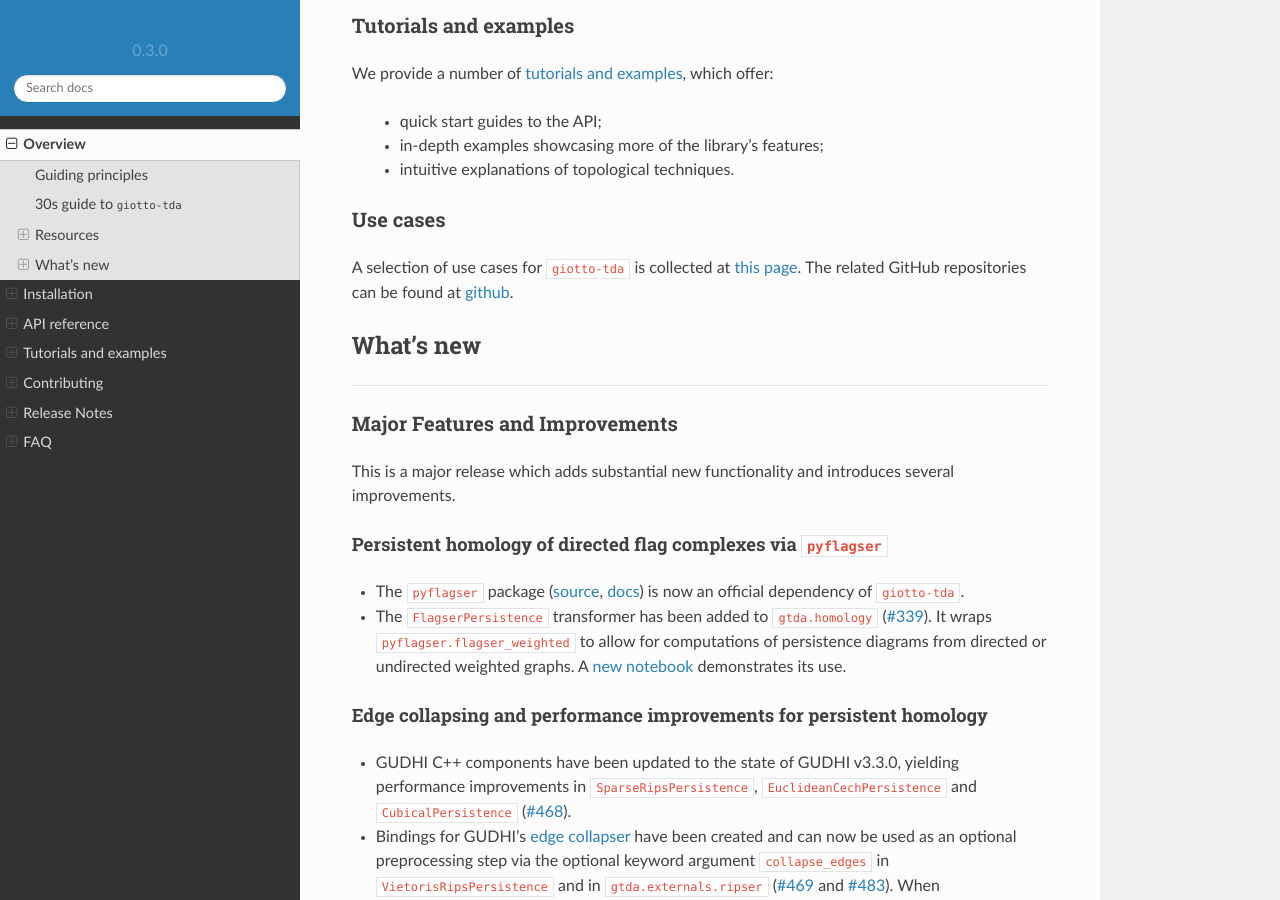
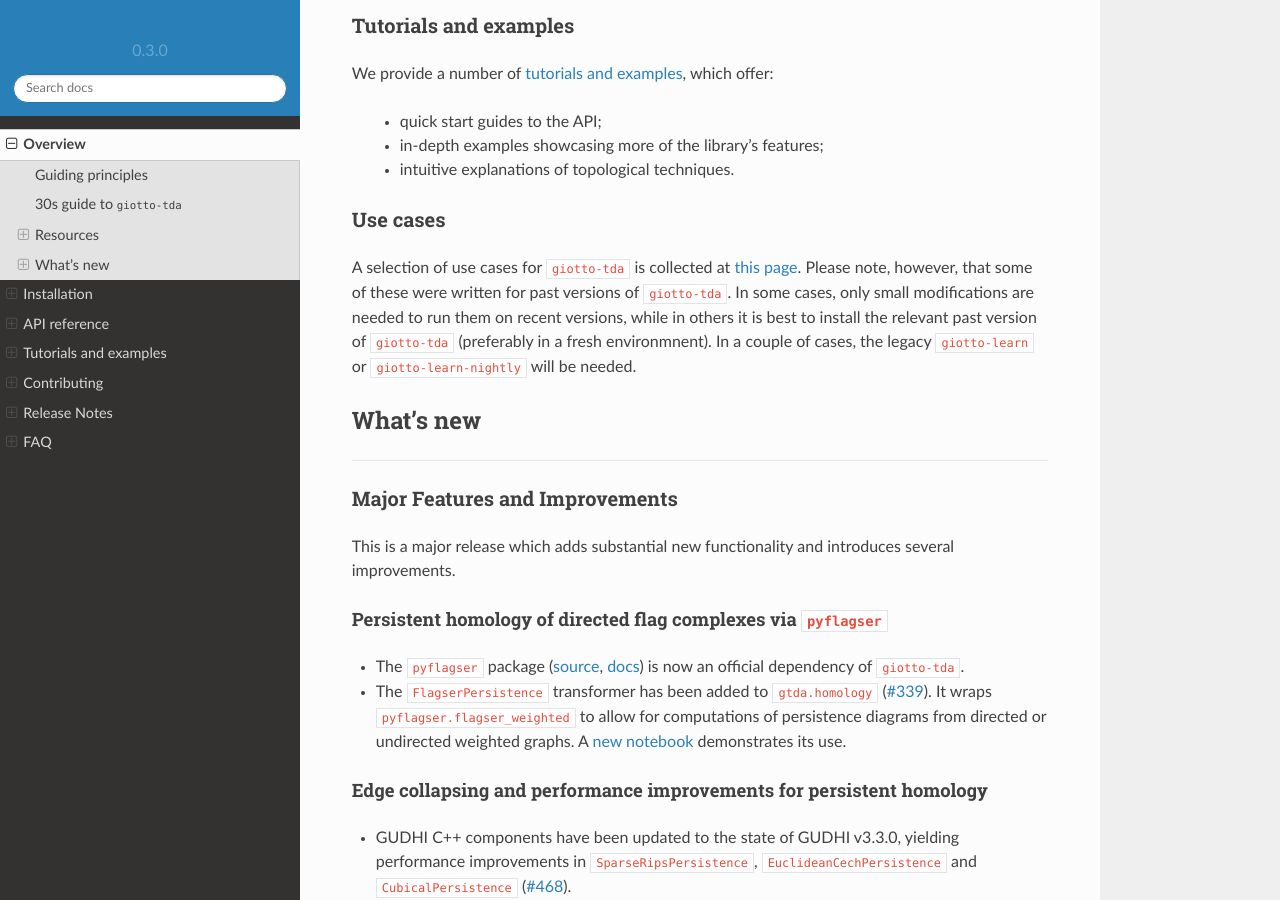
Before and after one commit to giotto-ai/giotto-tda, a Sphinx documentation site: the page built from doc/library.rst, in a window 1280 px wide and 900 px high, scrolled down 3056 px. Built offline with Sphinx 7.4.7 and the Read the Docs theme 2.0.0, drawn with Linux system fonts in a browser that asks for light colours; pages that are not in the unit, such as notebooks, are missing from menus; comment, search, counter and statistics services are not loaded; the version number is read from the project's files by our own code.

```diff
--- a/doc/library.rst
+++ b/doc/library.rst
@@ -79,8 +79,7 @@ optimised via grid-searches, etc.:
   model.fit(X_train, y_train)
   model.score(X_valid, y_valid)
 
-``giotto-tda`` also implements the `Mapper algorithm <https://research.math.osu.edu/tgda/mapperPBG.pdf>`_ as a highly customisable ``scikit-learn`` :class:`Pipeline`, and provides simple plotting functions
-for visualizing output Mapper graphs and have real-time interaction with the pipeline parameters:
+``giotto-tda`` also implements the `Mapper algorithm <https://research.math.osu.edu/tgda/mapperPBG.pdf>`_ as a highly customisable ``scikit-learn`` :class:`Pipeline`, and provides simple plotting functions for visualizing output Mapper graphs and have real-time interaction with the pipeline parameters:
 
 .. code-block:: python
 
@@ -107,8 +106,11 @@ We provide a number of :ref:`tutorials and examples <notebooks_index>`, which of
 Use cases
 =========
 
-A selection of use cases for ``giotto-tda`` is collected at `this page <https://giotto.ai/learn/course-content>`_.
-The related GitHub repositories can be found at `github <https://github.com/giotto-ai>`_.
+A selection of use cases for ``giotto-tda`` is collected at `this page <https://giotto.ai/use-cases>`_.
+Please note, however, that some of these were written for past versions of ``giotto-tda``. In some cases,
+only small modifications are needed to run them on recent versions, while in others it is best to install
+the relevant past version of ``giotto-tda`` (preferably in a fresh environmnent). In a couple of cases,
+the legacy ``giotto-learn`` or ``giotto-learn-nightly`` will be needed.
 
 **********
 What's new
--- a/doc/notebooks/examples.rst
+++ b/doc/notebooks/examples.rst
@@ -7,6 +7,7 @@ This page contains examples of use of ``giotto-tda``.
 .. toctree::
    :maxdepth: 1
 
+   gravitational_waves_detection
    classifying_shapes
    lorenz_attractor
    MNIST_classification
--- a/doc/notebooks/tutorials.rst
+++ b/doc/notebooks/tutorials.rst
@@ -11,7 +11,7 @@ by Lewis Tunstall provides a friendly introduction to the philosophy of ``giotto
    vietoris_rips_quickstart
    plotting_api
    mapper_quickstart
-   time_series_classification
+   topology_time_series
    time_series_forecasting
    persistent_homology_graphs
 
```
